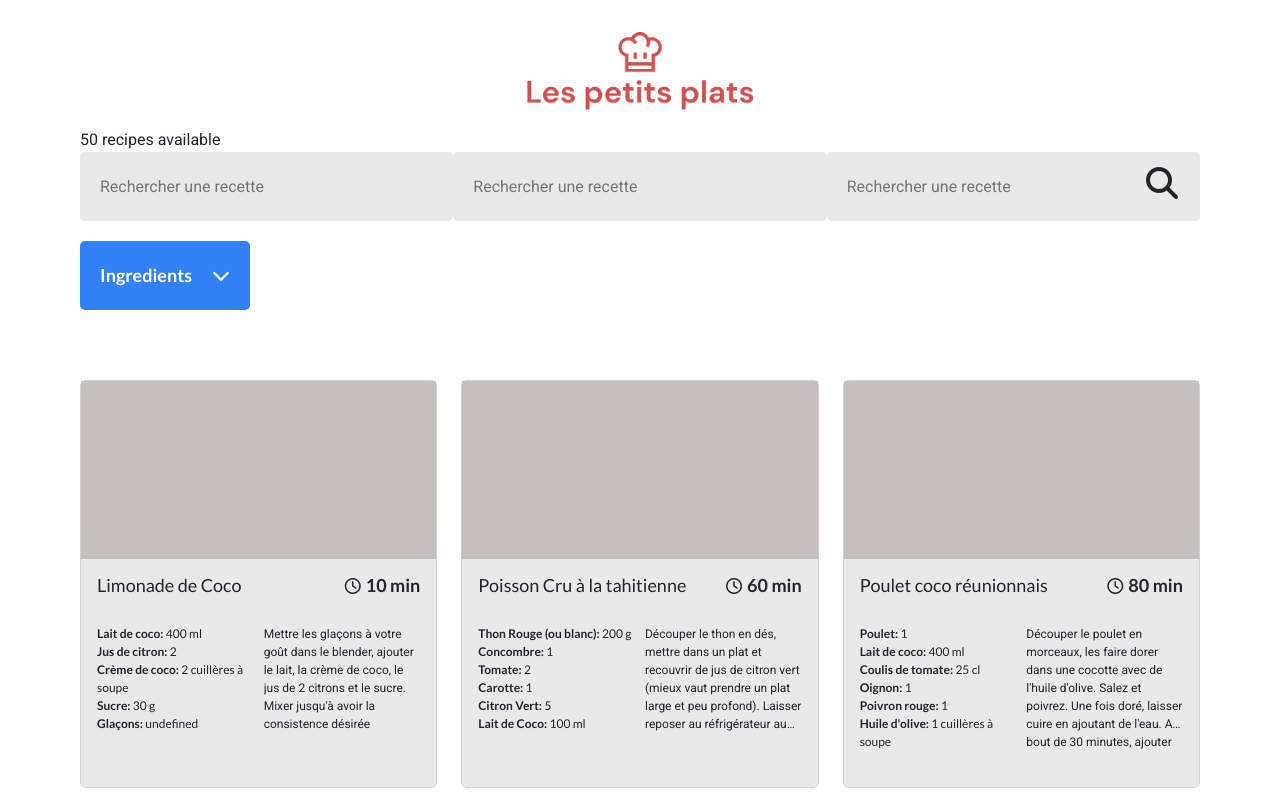
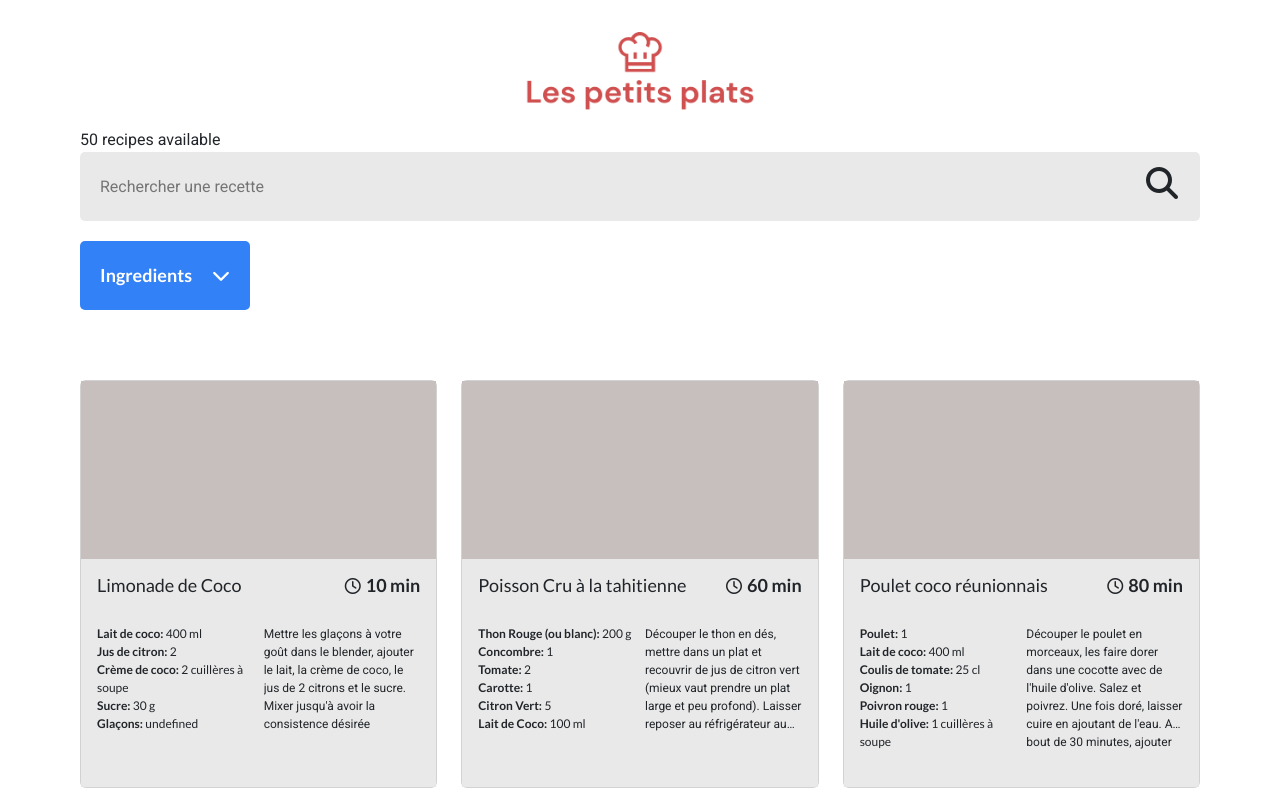
Before and after one commit to iKnorr/Openclassrooms_Project_7, a website: page index.html in a window 1280 px wide. Shown: the top 800 px of the page. Drawn offline with nearby package versions, Linux system fonts and the light colour scheme.

Commit message:
deleted search bar duplicates

```diff
--- a/index.html
+++ b/index.html
@@ -18,8 +18,6 @@
     <div class="number-of-results"></div>
     <div class="search-bar-wrapper">
       <input id="search-bar-common" type="search" placeholder="Rechercher une recette">
-      <input id="search-bar-common" type="search" placeholder="Rechercher une recette">
-      <input id="search-bar-common" type="search" placeholder="Rechercher une recette">
       <i class="fa-solid fa-magnifying-glass"></i>
     </div>
     <div class="index-ingredients"></div>
```
